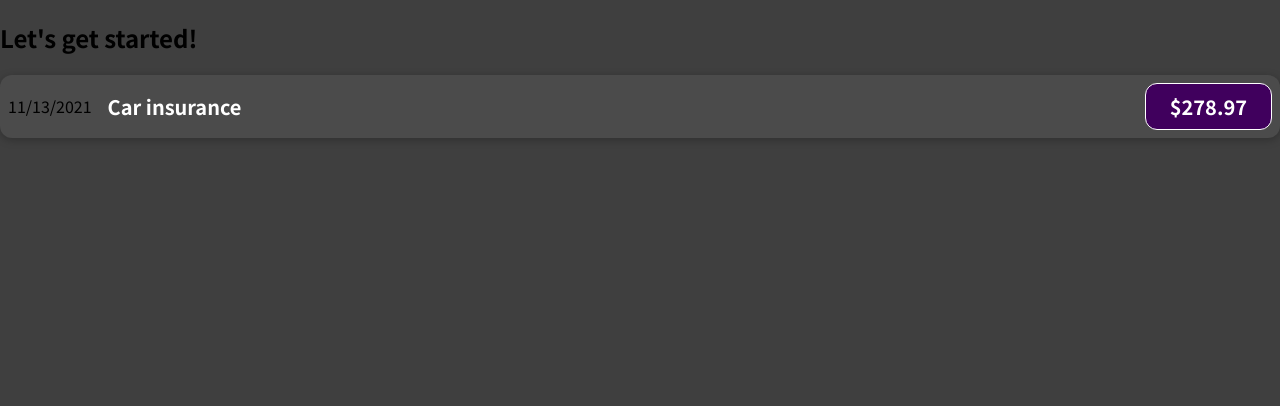
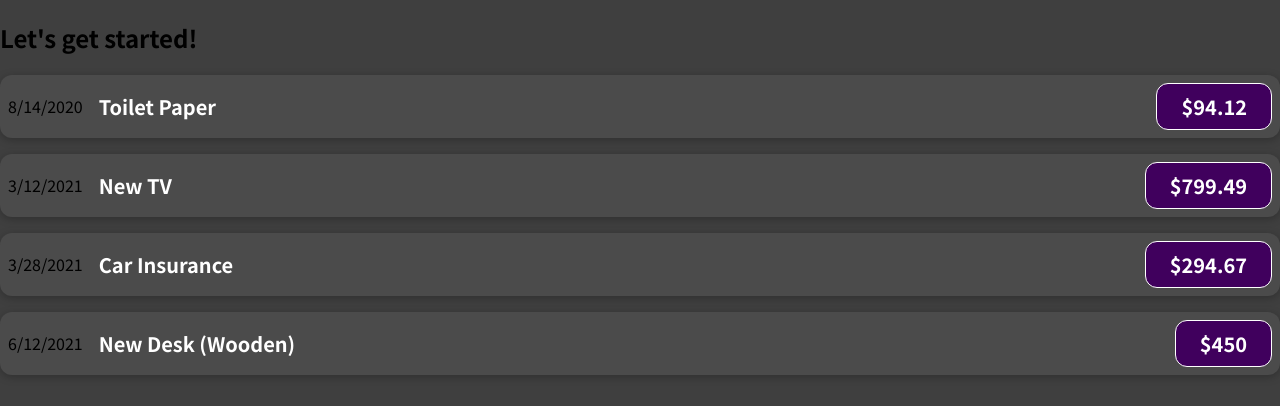
Before and after one commit to antonimalinowski/react-udemy, a JavaScript app: page / in a window 1280 px wide. Shown: the top 406 px of the page. Built offline with nearby package versions, Linux system fonts and the light colour scheme.

Commit message:
passing data via 'props'

```diff
--- a/src/App.js
+++ b/src/App.js
@@ -1,10 +1,51 @@
 import ExpenseItem from "./components/ExpenseItem";
 
 function App() {
+  const expenses = [
+    {
+      id: "e1",
+      title: "Toilet Paper",
+      amount: 94.12,
+      date: new Date(2020, 7, 14),
+    },
+    { id: "e2", title: "New TV", amount: 799.49, date: new Date(2021, 2, 12) },
+    {
+      id: "e3",
+      title: "Car Insurance",
+      amount: 294.67,
+      date: new Date(2021, 2, 28),
+    },
+    {
+      id: "e4",
+      title: "New Desk (Wooden)",
+      amount: 450,
+      date: new Date(2021, 5, 12),
+    },
+  ];
+
   return (
     <div>
       <h2>Let's get started!</h2>
-      <ExpenseItem></ExpenseItem>
+      <ExpenseItem
+        title={expenses[0].title}
+        amount={expenses[0].amount}
+        date={expenses[0].date}
+      ></ExpenseItem>
+      <ExpenseItem
+        title={expenses[1].title}
+        amount={expenses[1].amount}
+        date={expenses[1].date}
+      ></ExpenseItem>
+      <ExpenseItem
+        title={expenses[2].title}
+        amount={expenses[2].amount}
+        date={expenses[2].date}
+      ></ExpenseItem>
+      <ExpenseItem
+        title={expenses[3].title}
+        amount={expenses[3].amount}
+        date={expenses[3].date}
+      ></ExpenseItem>
     </div>
   );
 }
--- a/src/components/ExpenseItem.js
+++ b/src/components/ExpenseItem.js
@@ -1,16 +1,12 @@
 import "./ExpenseItem.css";
 
-function ExpenseItem() {
-  const expenseDate = new Date(2021, 10, 13);
-  const expenseTitle = "Car insurance";
-  const expenseAmount = 278.97;
-
+function ExpenseItem(props) {
   return (
     <div className="expense-item">
-      <div>{expenseDate.toLocaleDateString()}</div>
+      <div>{props.date.toLocaleDateString()}</div>
       <div className="expense-item__description">
-        <h2>{expenseTitle}</h2>
-        <div className="expense-item__price">${expenseAmount}</div>
+        <h2>{props.title}</h2>
+        <div className="expense-item__price">${props.amount}</div>
       </div>
     </div>
   );
```
